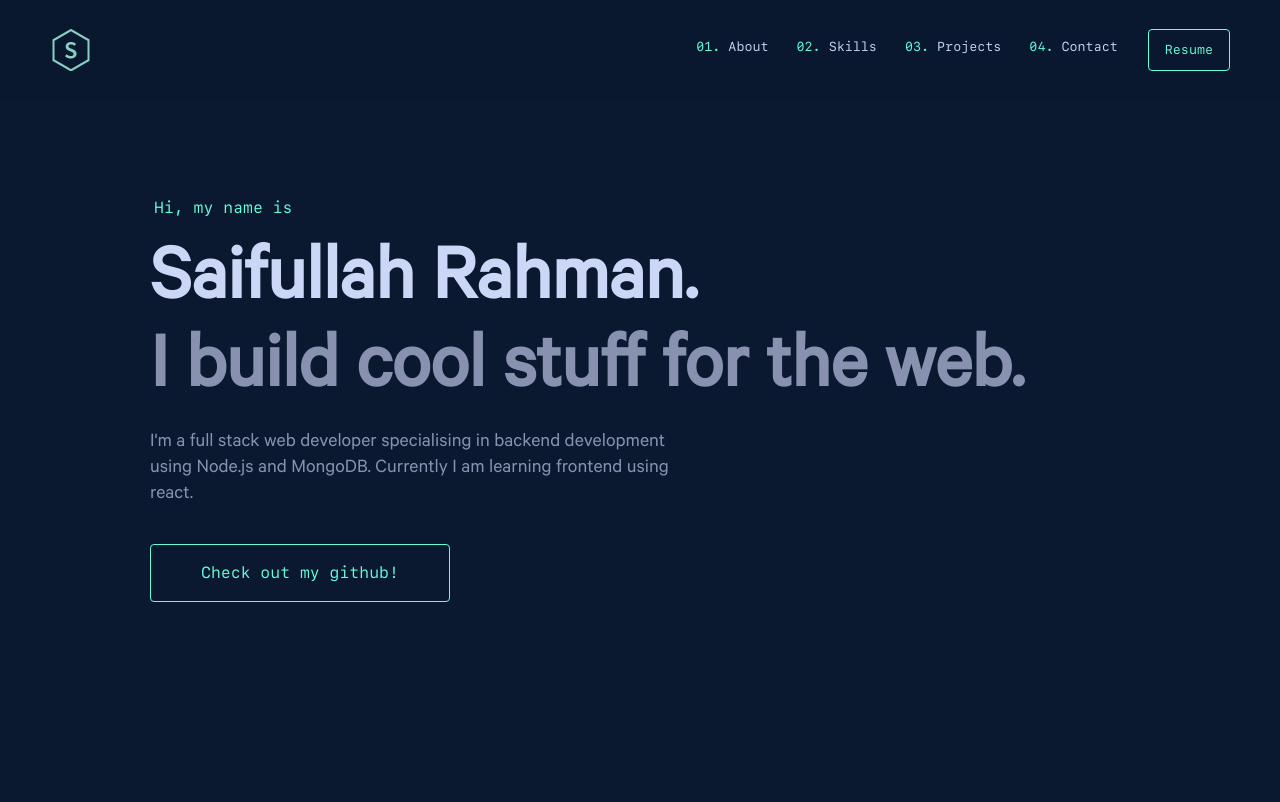
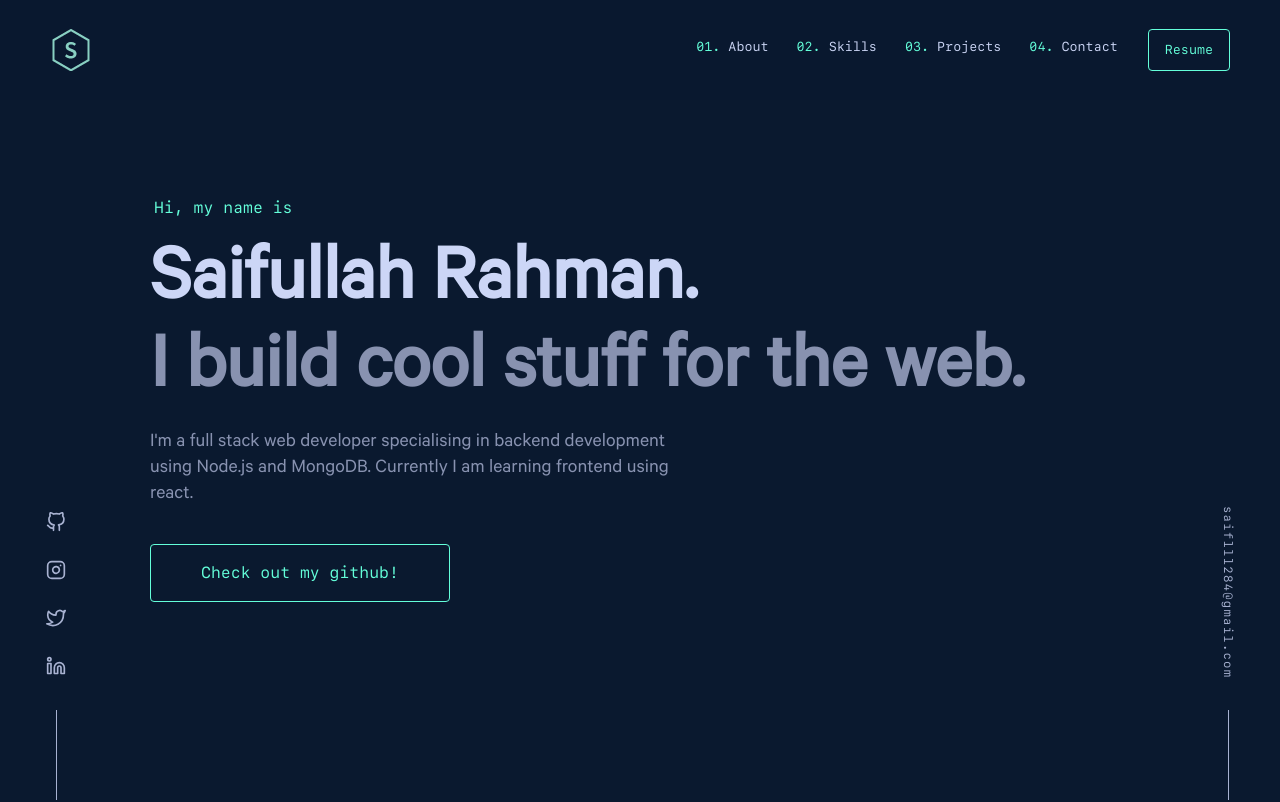
Before and after one commit to SciSaif/portfolio, a React (Create React App) app: page / in a window 1280 px wide. Shown: the top 802 px of the page. Built offline with nearby package versions, Linux system fonts and the light colour scheme.

Commit message:
added side socials

```diff
--- a/src/App.css
+++ b/src/App.css
@@ -422,3 +422,36 @@ h3 {
         box-shadow: 0 10px 30px -15px var(--navy-shadow);
     }
 }
+
+
+/* side socials */
+
+.social-line::after {
+    content: "";
+    display: block;
+    width: 1px;
+    height: 90px;
+    margin: 0px auto;
+    background-color: var(--light-slate);
+}
+
+.social-icon-svg {
+    transition: transform 0.15s ease-in-out;
+}
+
+.social-icon-box:hover .social-icon-svg {
+    color: var(--green);
+    transform: translateY(-3px);
+}
+
+.email {
+    writing-mode: vertical-rl;
+    letter-spacing: 0.1em;
+    line-height: 18px;
+    transition: transform 0.15s ease-in-out;
+}
+
+.email:hover {
+    color: var(--green);
+    transform: translateY(-3px);
+}
--- a/src/App.js
+++ b/src/App.js
@@ -1,6 +1,8 @@
 import {useRef} from "react";
 import Left from "./components/Left";
 import Navbar from "./components/Navbar";
+import SideEmail from "./components/SideEmail";
+import SideSocials from "./components/SideSocials";
 import About from "./sections/About";
 import Contact from "./sections/Contact";
 import Credits from "./sections/Credits";
@@ -25,6 +27,9 @@ function App() {
 				<Contact />
 				<Credits />
 			</main>
+			{/* side socials */}
+			<SideSocials />
+			<SideEmail />
 			<Navbar toggle={() => toggleBlur()} />
 		</div>
 	);
--- /dev/null
+++ b/src/components/SideEmail.jsx
@@ -0,0 +1,13 @@
+import React from "react";
+
+function SideEmail() {
+	return (
+		<div className="hidden md:flex flex-col items-center fixed bottom-0 md:right-5 lg:right-8 min-w-[40px]  social-line">
+			<a href="mailto:saiflll284@gmail.com" target="_blank" rel="noreferrer" className="email social-icon-box text-theme-light-slate font-sfMonoRegular text-[12px] mb-6 p-2">
+				saiflll284@gmail.com
+			</a>
+		</div>
+	);
+}
+
+export default SideEmail;
--- /dev/null
+++ b/src/components/SideSocials.jsx
@@ -0,0 +1,82 @@
+import React from "react";
+
+function SideSocials() {
+	return (
+		<div className="hidden md:flex flex-col fixed bottom-0 md:left-5 lg:left-9 social-line min-w-[40px]">
+			<div className="flex flex-row items-center mb-2 social-icon-box">
+				<a href="https://github.com/SciSaif" target="_blank" rel="noreferrer" className="w-[40px] h-[40px] cursor-pointer p-[10px]">
+					<svg
+						xmlns="http://www.w3.org/2000/svg"
+						role="img"
+						viewBox="0 0 24 24"
+						fill="none"
+						stroke="currentColor"
+						strokeWidth="2"
+						strokeLinecap="round"
+						strokeLinejoin="round"
+						className="social-icon-svg text-theme-light-slate hover:stroke-theme-green hover:translate-y-[-3px]">
+						<title>GitHub</title>
+						<path d="M9 19c-5 1.5-5-2.5-7-3m14 6v-3.87a3.37 3.37 0 0 0-.94-2.61c3.14-.35 6.44-1.54 6.44-7A5.44 5.44 0 0 0 20 4.77 5.07 5.07 0 0 0 19.91 1S18.73.65 16 2.48a13.38 13.38 0 0 0-7 0C6.27.65 5.09 1 5.09 1A5.07 5.07 0 0 0 5 4.77a5.44 5.44 0 0 0-1.5 3.78c0 5.42 3.3 6.61 6.44 7A3.37 3.37 0 0 0 9 18.13V22"></path>
+					</svg>
+				</a>
+			</div>
+			<div className="flex flex-row items-center mb-2 social-icon-box">
+				<a href="https://www.instagram.com/rahmansaifullah/" aria-label="Instagram" rel="noopener noreferrer" target="_blank" className="w-[40px] h-[40px] cursor-pointer p-[10px]">
+					<svg
+						xmlns="http://www.w3.org/2000/svg"
+						role="img"
+						viewBox="0 0 24 24"
+						fill="none"
+						stroke="currentColor"
+						strokeWidth="2"
+						strokeLinecap="round"
+						strokeLinejoin="round"
+						className="social-icon-svg text-theme-light-slate hover:stroke-theme-green hover:translate-y-[-3px]">
+						<title>Instagram</title>
+						<rect x="2" y="2" width="20" height="20" rx="5" ry="5"></rect>
+						<path d="M16 11.37A4 4 0 1 1 12.63 8 4 4 0 0 1 16 11.37z"></path>
+						<line x1="17.5" y1="6.5" x2="17.51" y2="6.5"></line>
+					</svg>
+				</a>
+			</div>
+			<div className="flex flex-row items-center mb-2 social-icon-box">
+				<a href="https://twitter.com/scisaif" aria-label="Twitter" rel="noopener noreferrer" target="_blank" className="w-[40px] h-[40px] cursor-pointer p-[10px]">
+					<svg
+						xmlns="http://www.w3.org/2000/svg"
+						role="img"
+						viewBox="0 0 24 24"
+						fill="none"
+						stroke="currentColor"
+						strokeWidth="2"
+						strokeLinecap="round"
+						strokeLinejoin="round"
+						className="social-icon-svg text-theme-light-slate hover:stroke-theme-green hover:translate-y-[-3px]">
+						<title>Twitter</title>
+						<path d="M23 3a10.9 10.9 0 0 1-3.14 1.53 4.48 4.48 0 0 0-7.86 3v1A10.66 10.66 0 0 1 3 4s-4 9 5 13a11.64 11.64 0 0 1-7 2c9 5 20 0 20-11.5a4.5 4.5 0 0 0-.08-.83A7.72 7.72 0 0 0 23 3z"></path>
+					</svg>
+				</a>
+			</div>
+			<div className="flex flex-row items-center mb-6 social-icon-box">
+				<a href="https://www.linkedin.com/in/scisaif/" aria-label="LinkedIn" rel="noopener noreferrer" target="_blank" className="w-[40px] h-[40px] cursor-pointer p-[10px]">
+					<svg
+						xmlns="http://www.w3.org/2000/svg"
+						role="img"
+						viewBox="0 0 24 24"
+						fill="none"
+						stroke="currentColor"
+						strokeWidth="2"
+						strokeLinecap="round"
+						strokeLinejoin="round"
+						className="social-icon-svg text-theme-light-slate hover:stroke-theme-green hover:translate-y-[-3px]">
+						<title>LinkedIn</title>
+						<path d="M16 8a6 6 0 0 1 6 6v7h-4v-7a2 2 0 0 0-2-2 2 2 0 0 0-2 2v7h-4v-7a6 6 0 0 1 6-6z"></path>
+						<rect x="2" y="9" width="4" height="12"></rect>
+						<circle cx="4" cy="4" r="2"></circle>
+					</svg>
+				</a>
+			</div>
+		</div>
+	);
+}
+
+export default SideSocials;
--- a/src/sections/Credits.jsx
+++ b/src/sections/Credits.jsx
@@ -3,7 +3,81 @@ import React from "react";
 function Credits() {
 	return (
 		<section id="credits" className="mb-7 mt-12 max-w-[600px]  text-white/25 flex flex-col justify-center items-center   mx-auto font-sfMonoRegular ">
-			<div className="w-fit flex flex-col  mt-[50px] mb-4">
+			<div className="flex flex-row md:hidden mt-[50px]">
+				<div className="flex flex-row items-center mr-5">
+					<a href="https://github.com/SciSaif" target="_blank" rel="noreferrer" className="w-[40px] h-[40px] cursor-pointer p-[10px]">
+						<svg
+							xmlns="http://www.w3.org/2000/svg"
+							role="img"
+							viewBox="0 0 24 24"
+							fill="none"
+							stroke="currentColor"
+							strokeWidth="2"
+							strokeLinecap="round"
+							strokeLinejoin="round"
+							className="text-theme-light-slate hover:stroke-theme-green ">
+							<title>GitHub</title>
+							<path d="M9 19c-5 1.5-5-2.5-7-3m14 6v-3.87a3.37 3.37 0 0 0-.94-2.61c3.14-.35 6.44-1.54 6.44-7A5.44 5.44 0 0 0 20 4.77 5.07 5.07 0 0 0 19.91 1S18.73.65 16 2.48a13.38 13.38 0 0 0-7 0C6.27.65 5.09 1 5.09 1A5.07 5.07 0 0 0 5 4.77a5.44 5.44 0 0 0-1.5 3.78c0 5.42 3.3 6.61 6.44 7A3.37 3.37 0 0 0 9 18.13V22"></path>
+						</svg>
+					</a>
+				</div>
+				<div className="flex flex-row items-center mr-5">
+					<a href="https://www.instagram.com/rahmansaifullah/" aria-label="Instagram" rel="noopener noreferrer" target="_blank" className="w-[40px] h-[40px] cursor-pointer p-[10px]">
+						<svg
+							xmlns="http://www.w3.org/2000/svg"
+							role="img"
+							viewBox="0 0 24 24"
+							fill="none"
+							stroke="currentColor"
+							strokeWidth="2"
+							strokeLinecap="round"
+							strokeLinejoin="round"
+							className="text-theme-light-slate hover:stroke-theme-green ">
+							<title>Instagram</title>
+							<rect x="2" y="2" width="20" height="20" rx="5" ry="5"></rect>
+							<path d="M16 11.37A4 4 0 1 1 12.63 8 4 4 0 0 1 16 11.37z"></path>
+							<line x1="17.5" y1="6.5" x2="17.51" y2="6.5"></line>
+						</svg>
+					</a>
+				</div>
+				<div className="flex flex-row items-center mr-5">
+					<a href="https://twitter.com/scisaif" aria-label="Twitter" rel="noopener noreferrer" target="_blank" className="w-[40px] h-[40px] cursor-pointer p-[10px]">
+						<svg
+							xmlns="http://www.w3.org/2000/svg"
+							role="img"
+							viewBox="0 0 24 24"
+							fill="none"
+							stroke="currentColor"
+							strokeWidth="2"
+							strokeLinecap="round"
+							strokeLinejoin="round"
+							className="text-theme-light-slate hover:stroke-theme-green ">
+							<title>Twitter</title>
+							<path d="M23 3a10.9 10.9 0 0 1-3.14 1.53 4.48 4.48 0 0 0-7.86 3v1A10.66 10.66 0 0 1 3 4s-4 9 5 13a11.64 11.64 0 0 1-7 2c9 5 20 0 20-11.5a4.5 4.5 0 0 0-.08-.83A7.72 7.72 0 0 0 23 3z"></path>
+						</svg>
+					</a>
+				</div>
+				<div className="flex flex-row items-center ">
+					<a href="https://www.linkedin.com/in/scisaif/" aria-label="LinkedIn" rel="noopener noreferrer" target="_blank" className="w-[40px] h-[40px] cursor-pointer p-[10px]">
+						<svg
+							xmlns="http://www.w3.org/2000/svg"
+							role="img"
+							viewBox="0 0 24 24"
+							fill="none"
+							stroke="currentColor"
+							strokeWidth="2"
+							strokeLinecap="round"
+							strokeLinejoin="round"
+							className="text-theme-light-slate hover:stroke-theme-green ">
+							<title>LinkedIn</title>
+							<path d="M16 8a6 6 0 0 1 6 6v7h-4v-7a2 2 0 0 0-2-2 2 2 0 0 0-2 2v7h-4v-7a6 6 0 0 1 6-6z"></path>
+							<rect x="2" y="9" width="4" height="12"></rect>
+							<circle cx="4" cy="4" r="2"></circle>
+						</svg>
+					</a>
+				</div>
+			</div>
+			<div className="w-fit flex flex-col  mt-[20px] mb-4">
 				<a
 					href="https://github.com/SciSaif"
 					target="_blank"
--- a/src/sections/Projects.jsx
+++ b/src/sections/Projects.jsx
@@ -56,7 +56,7 @@ function Projects() {
 										index % 2 !== 0 ? "sm:justify-start" : "sm:justify-end"
 									} my-[10px] sm:my-0 rounded text-theme-lightest-slate z-11`}>
 									{project.technologies.map((technology, i) => (
-										<div key={i} className={`${index % 2 !== 0 ? "sm:mr-[20px]" : "sm:ml-[20px]"} mr-[20px] sm:mr-0  mb-[5px] text-[13px] font-sfMonoRegular`}>
+										<div key={i} className={`${index % 2 !== 0 ? "sm:mr-[20px]" : "sm:ml-[20px] sm:mr-0"} mr-[20px]   mb-[5px] text-[13px] font-sfMonoRegular`}>
 											{technology}
 										</div>
 									))}
```
